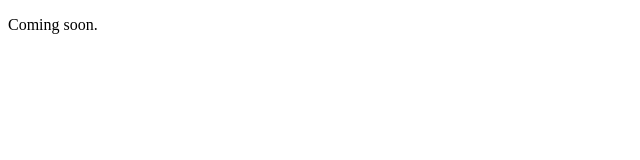
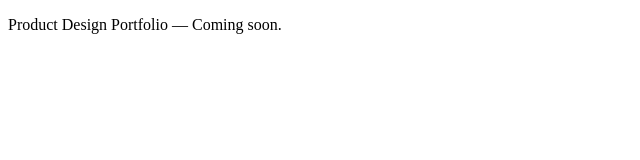
Before and after one commit to curiousimagery/pnwux, a plain HTML site: page index.html in a window 1280 px wide. Shown: the whole page, without its empty margins (0-640 px from the left). Drawn offline with Linux system fonts and the light colour scheme.

Commit message:
added details to coming soon message

```diff
--- a/index.html
+++ b/index.html
@@ -1 +1 @@
-<!DOCTYPE html><html><head><meta charset="utf-8"><title>pnwux</title></head><body><p>Coming soon.</p></body></html>
+<!DOCTYPE html><html><head><meta charset="utf-8"><title>pnwux</title></head><body><p>Product Design Portfolio — Coming soon.</p></body></html>
```
